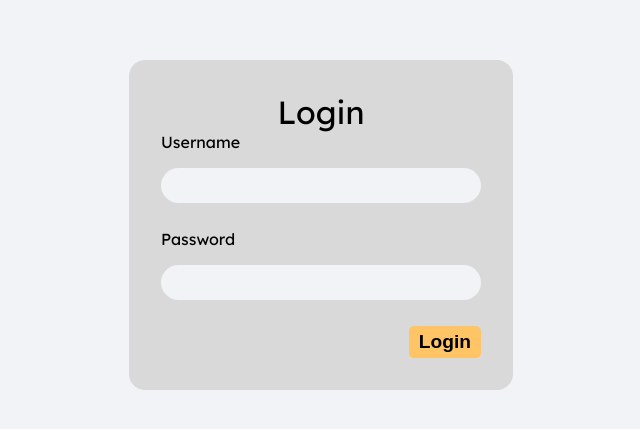
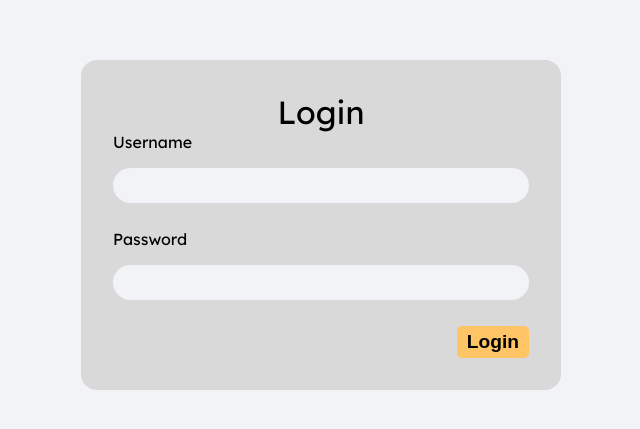
Before and after one commit to AsamMax/reci-pie, a Vue app: page /login in a window 1280 px wide. Shown: the part 175-604 px from the top of the page, without its empty margins (319-959 px from the left). Built offline with nearby package versions, Linux system fonts and the light colour scheme.

Commit message:
minor login fixes

```diff
--- a/src/stores/user.ts
+++ b/src/stores/user.ts
@@ -34,9 +34,13 @@ export const useUserStore = defineStore('user', () => {
             headers: {
                 Authorization: `Bearer ${token.value}`
             }
-        }).then(response => response.json())
+        })
+            .then(response => response.json())
             .then(data => {
                 current.value = data
+            }).catch(error => {
+                logout()
+                console.error(error)
             })
     }
     function logout() {
@@ -46,9 +50,9 @@ export const useUserStore = defineStore('user', () => {
     }
 
     // when loading the store, try to load the user
-    if (token.value) {
+    if (token.value && !current.value) {
         loadUser()
     }
 
-    return { current, isLoggedIn, login, logout }
+    return { current, token, isLoggedIn, login, logout }
 })
--- a/src/views/LoginView.vue
+++ b/src/views/LoginView.vue
@@ -49,7 +49,8 @@ watch(
     background-color: var(--color-bg-accent);
     border-radius: 1rem;
     padding: 2rem;
-    width: min(30vw, 500px);
+    width: 30em;
+    max-width: 80%;
     margin: 0 auto;
     form {
         display: flex;
```
